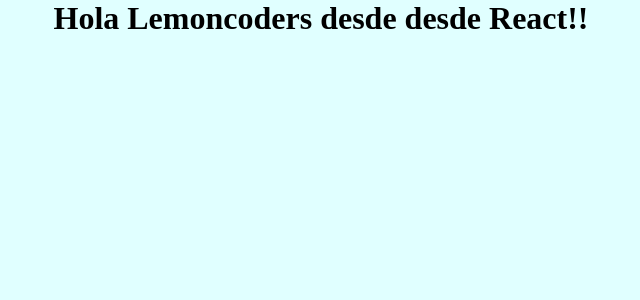
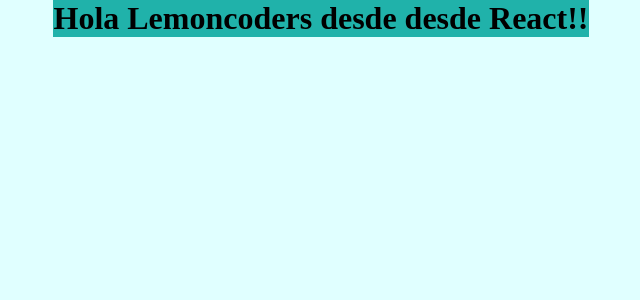
Before and after one commit to fran8narf/lab-modulo-bundling, a React app: page / in a window 1280 px wide. Shown: the top 300 px of the page, without its empty margins (319-959 px from the left). Built offline with nearby package versions, Linux system fonts and the light colour scheme.

Commit message:
classes imported for styling

```diff
--- a/src/helloWorldComponent.jsx
+++ b/src/helloWorldComponent.jsx
@@ -1,10 +1,10 @@
 import React from 'react'
-import "./helloWorldComponent.scss"
+import * as classes from "./helloWorldComponent.scss"
 
 export const HellowWorldComponent = () => {
   const greetingsSource = 'desde React!!'
   return(
-    <div className='bg-color'>
+    <div className={classes['bg-color']}>
       <h1>Hola Lemoncoders desde {greetingsSource}</h1>
     </div>
   )
```
